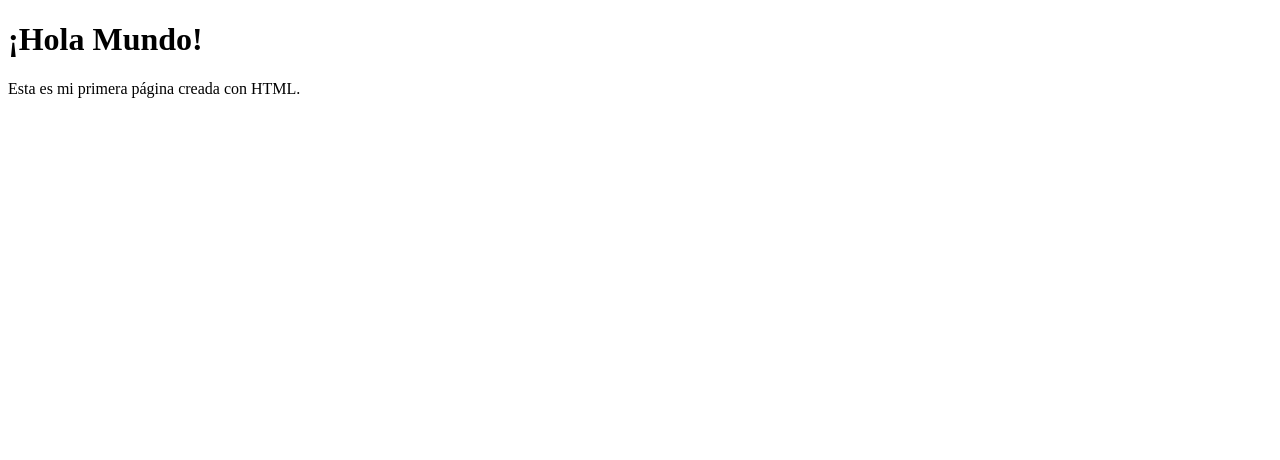
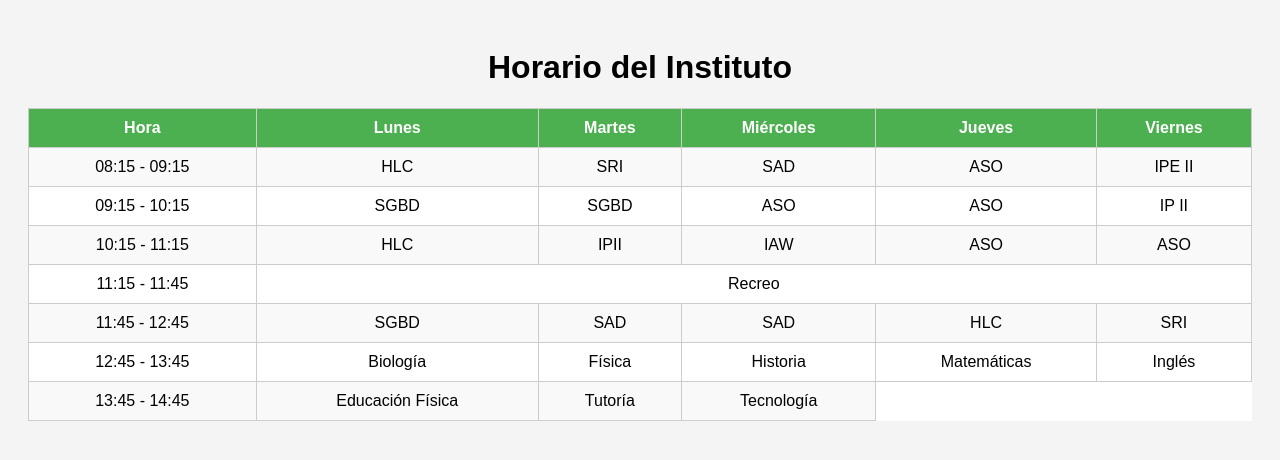
Before and after one commit to Firedemon575/Jefe_Proyecto, a plain HTML site: page index.html in a window 1280 px wide. Drawn offline with Linux system fonts and the light colour scheme.

Commit message:
Segunda version

```diff
--- a/index.html
+++ b/index.html
@@ -1,10 +1,97 @@
 <!DOCTYPE html>
-<html>
+<html lang="es">
 <head>
-    <title>Mi página</title>
+  <meta charset="UTF-8">
+  <title>Horario del Instituto</title>
+  <style>
+    body {
+      font-family: Arial, sans-serif;
+      background-color: #f4f4f4;
+      padding: 20px;
+    }
+    h1 {
+      text-align: center;
+    }
+    table {
+      width: 100%;
+      border-collapse: collapse;
+      background-color: white;
+    }
+    th, td {
+      border: 1px solid #ccc;
+      text-align: center;
+      padding: 10px;
+    }
+    th {
+      background-color: #4CAF50;
+      color: white;
+    }
+    tr:nth-child(even) {
+      background-color: #f9f9f9;
+    }
+  </style>
 </head>
 <body>
-    <h1>¡Hola Mundo!</h1>
-    <p>Esta es mi primera página creada con HTML.</p>
+  <h1>Horario del Instituto</h1>
+  <table>
+    <tr>
+      <th>Hora</th>
+      <th>Lunes</th>
+      <th>Martes</th>
+      <th>Miércoles</th>
+      <th>Jueves</th>
+      <th>Viernes</th>
+    </tr>
+    <tr>
+      <td>08:15 - 09:15</td>
+      <td>HLC</td>
+      <td>SRI</td>
+      <td>SAD</td>
+      <td>ASO</td>
+      <td>IPE II</td>
+    </tr>
+    <tr>
+      <td>09:15 - 10:15</td>
+      <td>SGBD</td>
+      <td>SGBD</td>
+      <td>ASO</td>
+      <td>ASO</td>
+      <td>IP II</td>
+    </tr>
+    <tr>
+      <td>10:15 - 11:15</td>
+      <td>HLC</td>
+      <td>IPII</td>
+      <td>IAW</td>
+      <td>ASO</td>
+      <td>ASO</td>
+    </tr>
+    <tr>
+      <td>11:15 - 11:45</td>
+      <td colspan="5">Recreo</td>
+    </tr>
+    <tr>
+      <td>11:45 - 12:45</td>
+      <td>SGBD</td>
+      <td>SAD</td>
+      <td>SAD</td>
+      <td>HLC</td>
+      <td>SRI</td>
+    </tr>
+    <tr>
+      <td>12:45 - 13:45</td>
+      <td>Biología</td>
+      <td>Física</td>
+      <td>Historia</td>
+      <td>Matemáticas</td>
+      <td>Inglés</td>
+    </tr>
+    <tr>
+      <td>13:45 - 14:45</td>
+      <td>Educación Física</td>
+      <td>Tutoría</td>
+      <td>Tecnología</td>
+    </tr>
+  </table>
 </body>
 </html>
```
